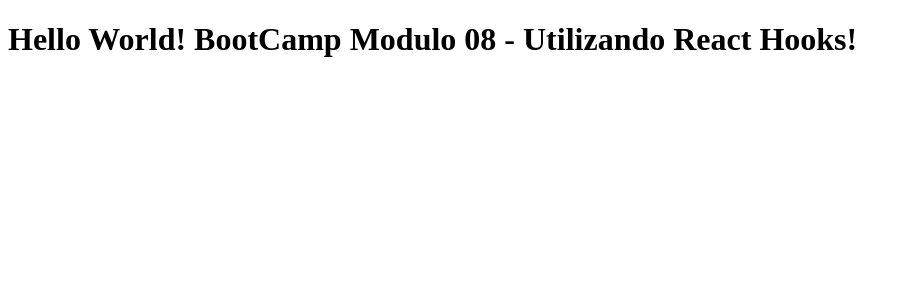
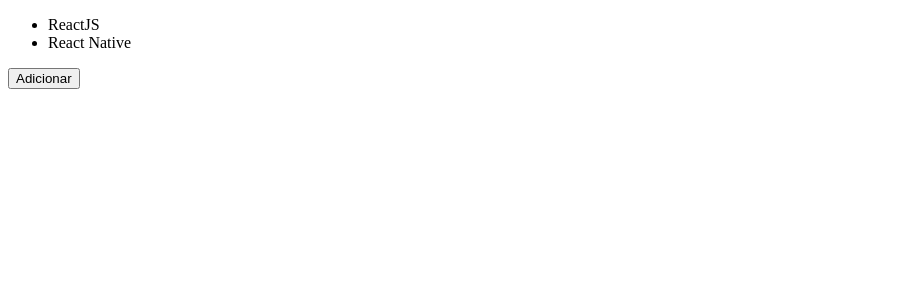
Before and after one commit to viniciusnyari/bootcamp_modulo08, a React (Create React App) app: page / in a window 1280 px wide. Shown: the top 300 px of the page, without its empty margins (0-910 px from the left). Built offline with nearby package versions, Linux system fonts and the light colour scheme.

Commit message:
Hook useState

```diff
--- a/src/App.js
+++ b/src/App.js
@@ -1,7 +1,24 @@
-import React from 'react';
+import React, { useState } from "react";
 
 function App() {
-  return <h1>Hello World! BootCamp Modulo 08 - Utilizando React Hooks!</h1>;
+  const [tech, setTech] = useState(["ReactJS", "React Native"]);
+
+  function handleAdd() {
+    setTech([...tech, "Node.js"]);
+  }
+
+  return (
+    <>
+      <ul>
+        {tech.map((t) => (
+          <li key={t}>{t}</li>
+        ))}
+      </ul>
+      <button type="button" onClick={handleAdd}>
+        Adicionar
+      </button>
+    </>
+  );
 }
 
 export default App;
```
